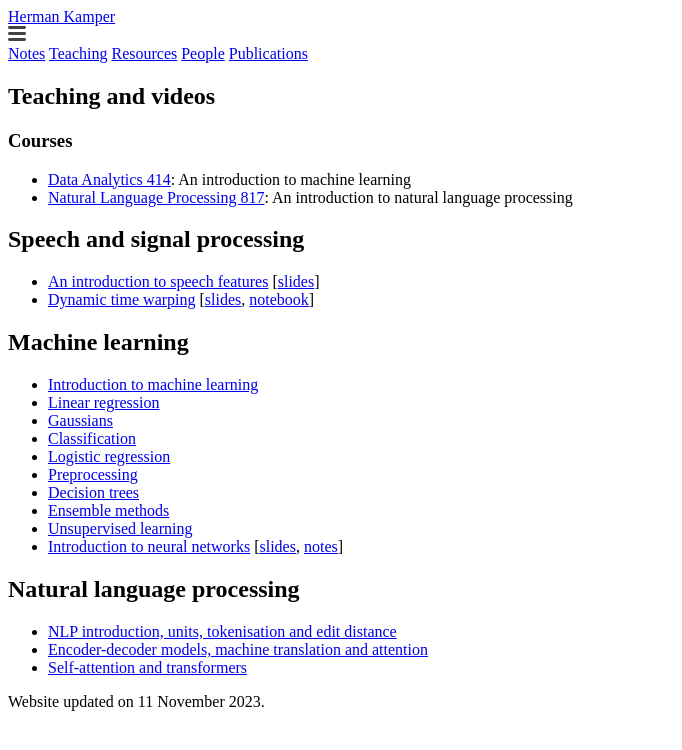
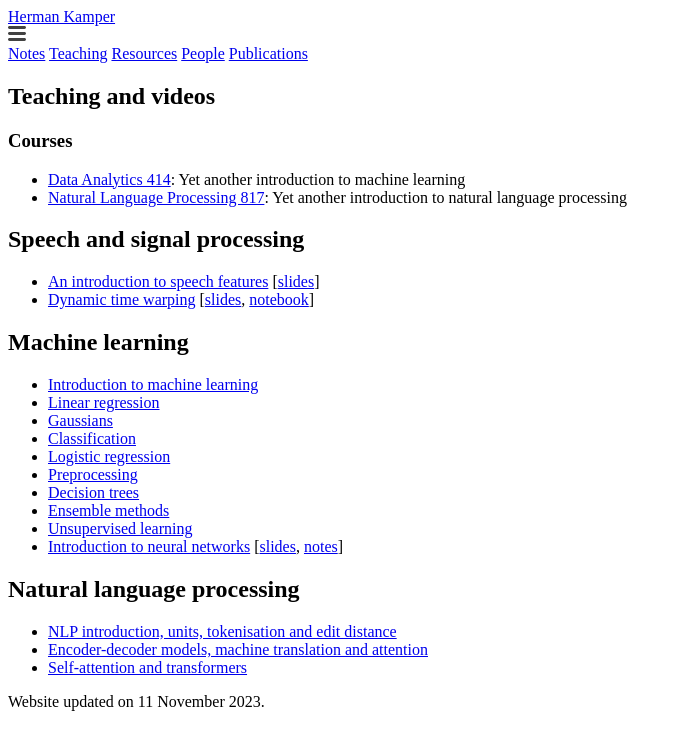
Before and after one commit to kamperh/kamperh.github.io, a Jekyll site: the page built from teaching.md, in a window 1280 px wide. Shown: the top 750 px of the page, without its empty margins (0-682 px from the left). Built offline with Jekyll 4.4.1, drawn with Linux system fonts in a browser that asks for light colours; a style sheet for code colours, icons or effects is not loaded.

Commit message:
Updated teaching

```diff
--- a/teaching.md
+++ b/teaching.md
@@ -9,8 +9,8 @@ order: 2
 
 ### Courses
 
-- [Data Analytics 414](https://www.kamperh.com/data414/): An introduction to machine learning
-- [Natural Language Processing 817](https://www.kamperh.com/nlp817/): An introduction to natural language processing
+- [Data Analytics 414](https://www.kamperh.com/data414/): Yet another introduction to machine learning
+- [Natural Language Processing 817](https://www.kamperh.com/nlp817/): Yet another introduction to natural language processing
 <!-- - Systems and Signals 414: Digital signal processing -->
 <!-- - Computer Programming 143: A first programming course -->
 
```
